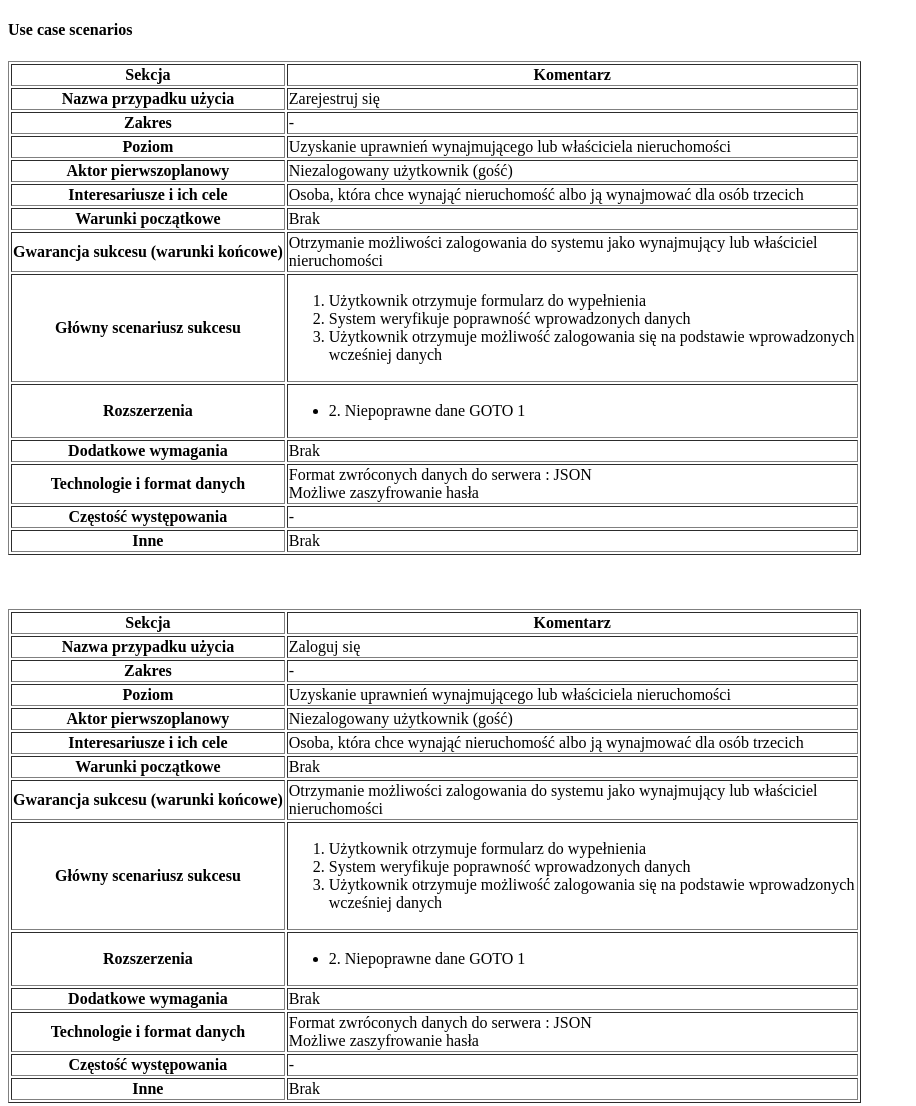
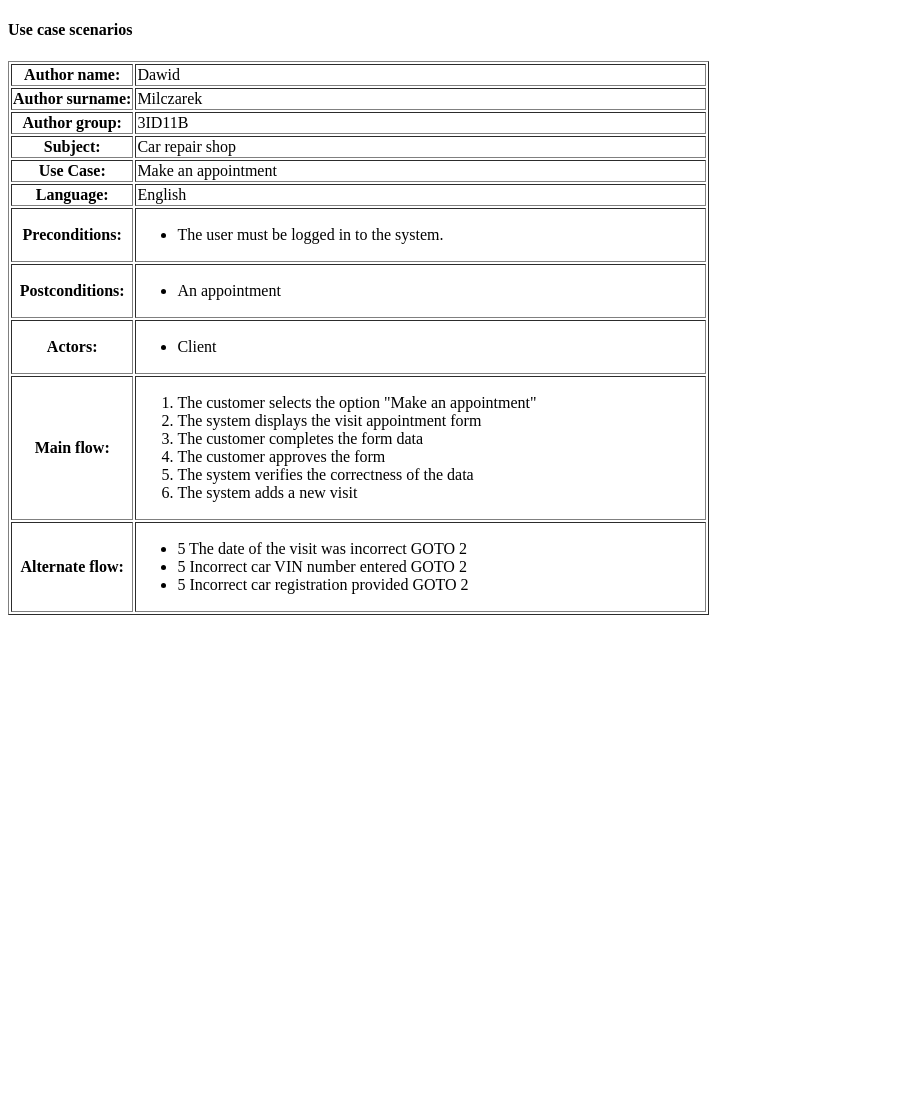
Before and after one commit to hubert123490/pms, a plain HTML site: page Etap_2/Use_case_scenarios.html in a window 1280 px wide. Shown: the whole page, without its empty margins (0-916 px from the left). After the commit the page ends 800 px from the top, so only its background shows below. Drawn offline with Linux system fonts and the light colour scheme.

Commit message:
adding use case scenario template

```diff
--- a/Etap_2/Use_case_scenarios.html
+++ b/Etap_2/Use_case_scenarios.html
@@ -9,197 +9,126 @@
     <h4>Use case scenarios</h4>
 
     <table border="1">
-        <thead>
-        <tr>
-            <th>Sekcja</th>
-            <th>Komentarz</th>
-        </tr>
-        </thead>
-        <tbody>
-        <tr>
-            <th>Nazwa przypadku użycia</th>
+        <tbody><tr>
+            <th>Author name:</th>
             <td style="width: 15cm;">
-                Zarejestruj się
+                Dawid
             </td>
         </tr>
         <tr>
-            <th>Zakres</th>
+            <th>Author surname:</th>
             <td style="width: 15cm;">
-                -
+                Milczarek
             </td>
         </tr>
         <tr>
-            <th>Poziom</th>
+            <th>Author group:</th>
             <td style="width: 15cm;">
-                Uzyskanie uprawnień wynajmującego lub właściciela nieruchomości
+                3ID11B
             </td>
         </tr>
         <tr>
-            <th>Aktor pierwszoplanowy</th>
+            <th>Subject:</th>
             <td style="width: 15cm;">
-                Niezalogowany użytkownik (gość)
+                Car repair shop
             </td>
         </tr>
         <tr>
-            <th>Interesariusze i ich cele</th>
+            <th>Use Case:</th>
             <td style="width: 15cm;">
-                Osoba, która chce wynająć nieruchomość albo ją wynajmować dla osób trzecich
+                Make an appointment
             </td>
         </tr>
         <tr>
-            <th>Warunki początkowe</th>
+            <th>Language:</th>
             <td style="width: 15cm;">
-                Brak
+                English
             </td>
         </tr>
         <tr>
-            <th>Gwarancja sukcesu (warunki końcowe)</th>
+            <th>Preconditions:</th>
             <td style="width: 15cm;">
-                Otrzymanie możliwości zalogowania do systemu jako wynajmujący lub właściciel nieruchomości
+                <ul>
+                    <li>
+                        The user must be logged in to the system.
+                    </li>
+                </ul>
             </td>
         </tr>
         <tr>
-            <th>Główny scenariusz sukcesu</th>
+            <th>Postconditions:</th>
+            <td style="width: 15cm;">
+                <ul>
+                    <li>
+                        An appointment
+                    </li>
+                </ul>
+            </td>
+        </tr>
+        <tr>
+            <th>Actors:</th>
+            <td style="width: 15cm;">
+                <ul>
+                    <li>
+                        Client
+                    </li>
+                </ul>
+            </td>
+        </tr>
+        <tr>
+            <th>Main flow:</th>
             <td style="width: 15cm;">
                 <ol>
-                    <li>Użytkownik otrzymuje formularz do wypełnienia</li>
-                    <li>System weryfikuje poprawność wprowadzonych danych</li>
-                    <li>Użytkownik otrzymuje możliwość zalogowania się na podstawie wprowadzonych wcześniej danych</li>
+                    <li>
+                        The customer selects the option "Make an appointment"
+                    </li>
+                    <li>
+                        The system displays the visit appointment form
+                    </li>
+                    <li>
+                        The customer completes the form data
+                    </li>
+                    <li>
+                        The customer approves the form
+                    </li>
+                    <li>
+                        The system verifies the correctness of the data
+                    </li>
+                    <li>
+                        The system adds a new visit
+                    </li>
                 </ol>
             </td>
         </tr>
         <tr>
-            <th>Rozszerzenia</th>
+            <th>Alternate flow:</th>
             <td style="width: 15cm;">
                 <ul>
-                    <li>2. Niepoprawne dane GOTO 1</li>
+                    <li>
+                        <span class="number">5</span>
+                        <span class="condition">The date of the visit was incorrect</span>
+                        <span class="reaction-additional"></span>
+                        <span class="reaction-type">GOTO</span>
+                        <span class="reaction-goto">2</span>
+                    </li>
+                    <li>
+                        <span class="number">5</span>
+                        <span class="condition">Incorrect car VIN number entered</span>
+                        <span class="reaction-additional"></span>
+                        <span class="reaction-type">GOTO</span>
+                        <span class="reaction-goto">2</span>
+                    </li>
+                    <li>
+                        <span class="number">5</span>
+                        <span class="condition">Incorrect car registration provided</span>
+                        <span class="reaction-additional"></span>
+                        <span class="reaction-type">GOTO</span>
+                        <span class="reaction-goto">2</span>
+                    </li>
                 </ul>
             </td>
         </tr>
-        <tr>
-            <th>Dodatkowe wymagania</th>
-            <td style="width: 15cm;">
-                Brak
-            </td>
-        </tr>
-        <tr>
-            <th>Technologie i format danych</th>
-            <td style="width: 15cm;">
-                Format zwróconych danych do serwera : JSON<br>
-                Możliwe zaszyfrowanie hasła
-            </td>
-        </tr>
-        <tr>
-            <th>Częstość występowania</th>
-            <td style="width: 15cm;">
-                -
-            </td>
-        </tr>
-        <tr>
-            <th>Inne</th>
-            <td style="width: 15cm;">
-                Brak
-            </td>
-        </tr>
-        </tbody>
-    </table><br><br><br>
-
-    <table border="1">
-        <thead>
-        <tr>
-            <th>Sekcja</th>
-            <th>Komentarz</th>
-        </tr>
-        </thead>
-        <tbody>
-        <tr>
-            <th>Nazwa przypadku użycia</th>
-            <td style="width: 15cm;">
-                Zaloguj się
-            </td>
-        </tr>
-        <tr>
-            <th>Zakres</th>
-            <td style="width: 15cm;">
-                -
-            </td>
-        </tr>
-        <tr>
-            <th>Poziom</th>
-            <td style="width: 15cm;">
-                Uzyskanie uprawnień wynajmującego lub właściciela nieruchomości
-            </td>
-        </tr>
-        <tr>
-            <th>Aktor pierwszoplanowy</th>
-            <td style="width: 15cm;">
-                Niezalogowany użytkownik (gość)
-            </td>
-        </tr>
-        <tr>
-            <th>Interesariusze i ich cele</th>
-            <td style="width: 15cm;">
-                Osoba, która chce wynająć nieruchomość albo ją wynajmować dla osób trzecich
-            </td>
-        </tr>
-        <tr>
-            <th>Warunki początkowe</th>
-            <td style="width: 15cm;">
-                Brak
-            </td>
-        </tr>
-        <tr>
-            <th>Gwarancja sukcesu (warunki końcowe)</th>
-            <td style="width: 15cm;">
-                Otrzymanie możliwości zalogowania do systemu jako wynajmujący lub właściciel nieruchomości
-            </td>
-        </tr>
-        <tr>
-            <th>Główny scenariusz sukcesu</th>
-            <td style="width: 15cm;">
-                <ol>
-                    <li>Użytkownik otrzymuje formularz do wypełnienia</li>
-                    <li>System weryfikuje poprawność wprowadzonych danych</li>
-                    <li>Użytkownik otrzymuje możliwość zalogowania się na podstawie wprowadzonych wcześniej danych</li>
-                </ol>
-            </td>
-        </tr>
-        <tr>
-            <th>Rozszerzenia</th>
-            <td style="width: 15cm;">
-                <ul>
-                    <li>2. Niepoprawne dane GOTO 1</li>
-                </ul>
-            </td>
-        </tr>
-        <tr>
-            <th>Dodatkowe wymagania</th>
-            <td style="width: 15cm;">
-                Brak
-            </td>
-        </tr>
-        <tr>
-            <th>Technologie i format danych</th>
-            <td style="width: 15cm;">
-                Format zwróconych danych do serwera : JSON<br>
-                Możliwe zaszyfrowanie hasła
-            </td>
-        </tr>
-        <tr>
-            <th>Częstość występowania</th>
-            <td style="width: 15cm;">
-                -
-            </td>
-        </tr>
-        <tr>
-            <th>Inne</th>
-            <td style="width: 15cm;">
-                Brak
-            </td>
-        </tr>
-        </tbody>
-    </table>
-
+        </tbody></table>
 </article>
 </body>
 </html>
```
